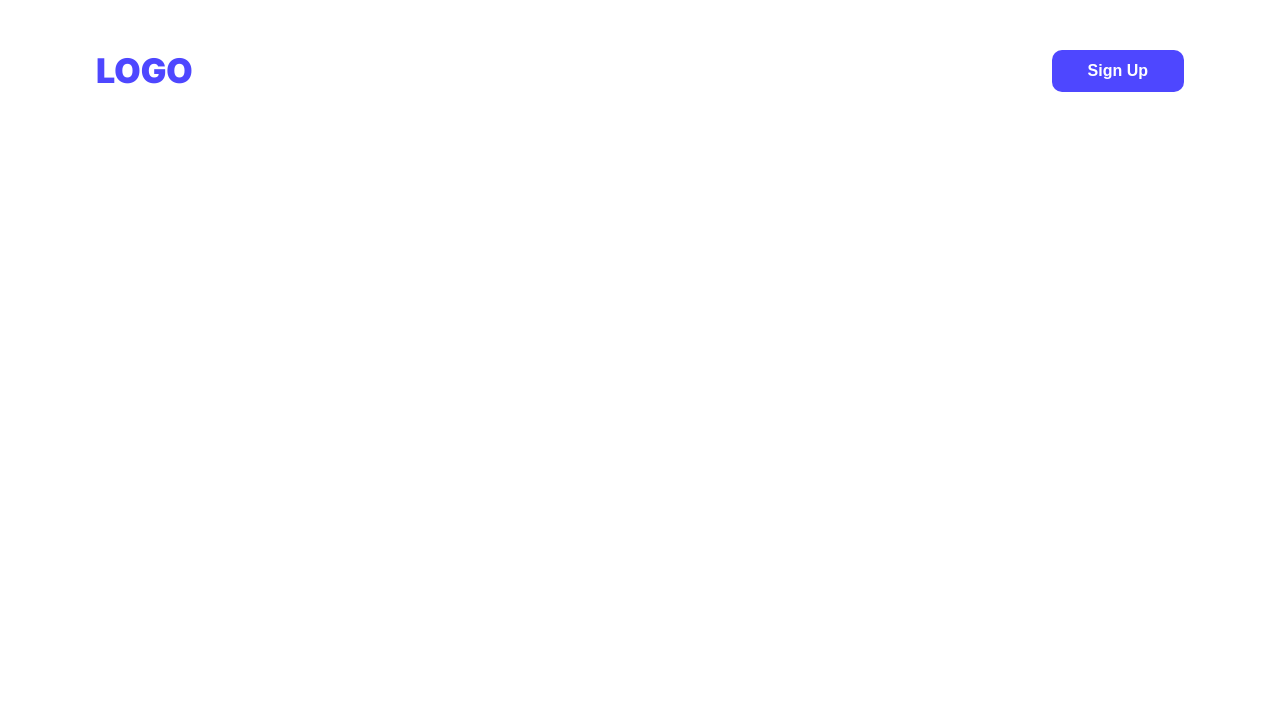
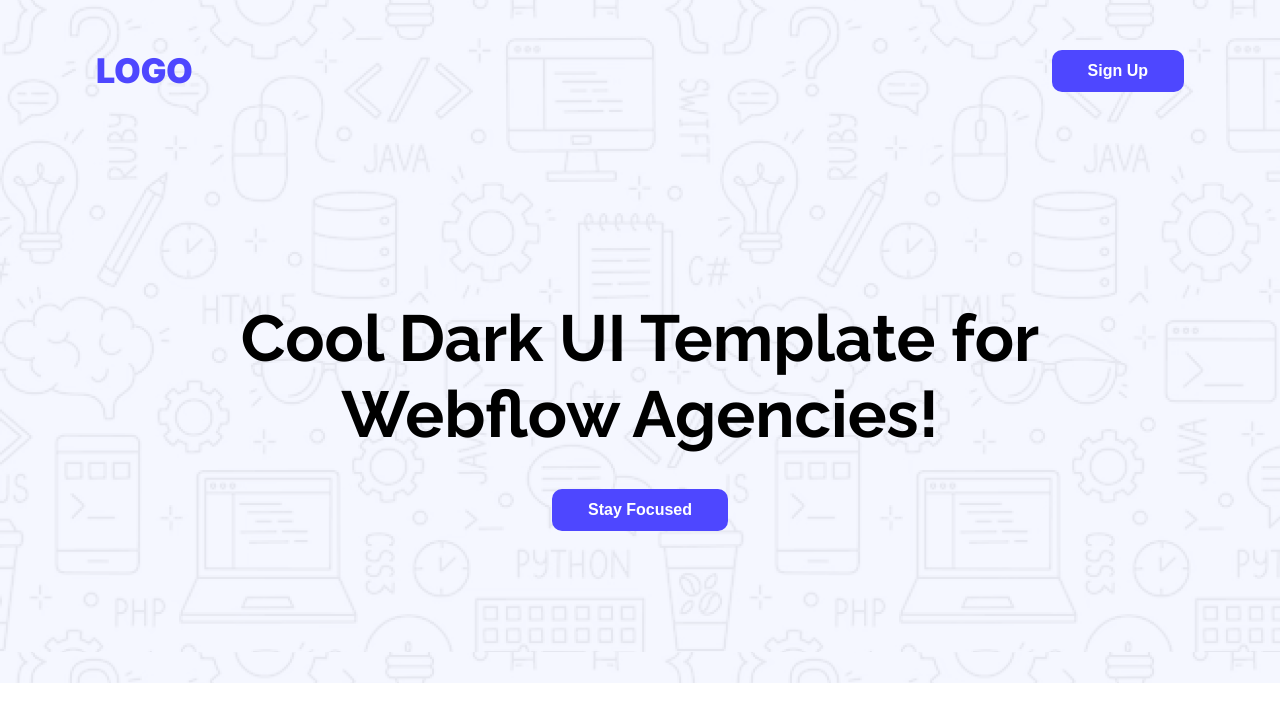
Before and after one commit to Sagar-DU/programminghero-assignment1, a plain HTML site: page index.html in a window 1280 px wide. Drawn offline with Linux system fonts and the light colour scheme.

Commit message:
banner section done

```diff
--- a/index.html
+++ b/index.html
@@ -24,7 +24,10 @@
             </ul>
         </nav>
         <section class="banner-container">
-
+            <div class="banner">
+                <h1 class="title">Cool Dark UI Template for <br> Webflow Agencies!</h1>
+                <button type="button" class="btn">Stay Focused</button>
+            </div>
         </section>
     </header>
 
--- a/style.css
+++ b/style.css
@@ -4,8 +4,6 @@
 }
 
 body {
-    width: 85%;
-    margin: 0 auto;
     font-family: "Raleway", sans-serif;
     font-optical-sizing: auto;
     font-weight: 400;
@@ -50,6 +48,11 @@ body {
 }
 
 /* Nav Bar Styles */
+nav {
+    width: 85%;
+    margin: 0 auto;
+}
+
 nav ul {
     display: flex;
     justify-content: space-between;
@@ -83,3 +86,20 @@ nav ul li a {
     background-color: bisque;
     transform: scale(1.2);
 }
+
+/* Banner Styles */
+header {
+    background-image: url("assets/Hero-bg.png");
+    width: 100%;
+}
+.banner {
+    text-align: center;
+    margin-top: 158px;
+    padding-bottom: 152px;
+}
+
+.title {
+    font-size: 65px;
+    font-weight: 700;
+    margin-bottom: 37px;
+}
```
